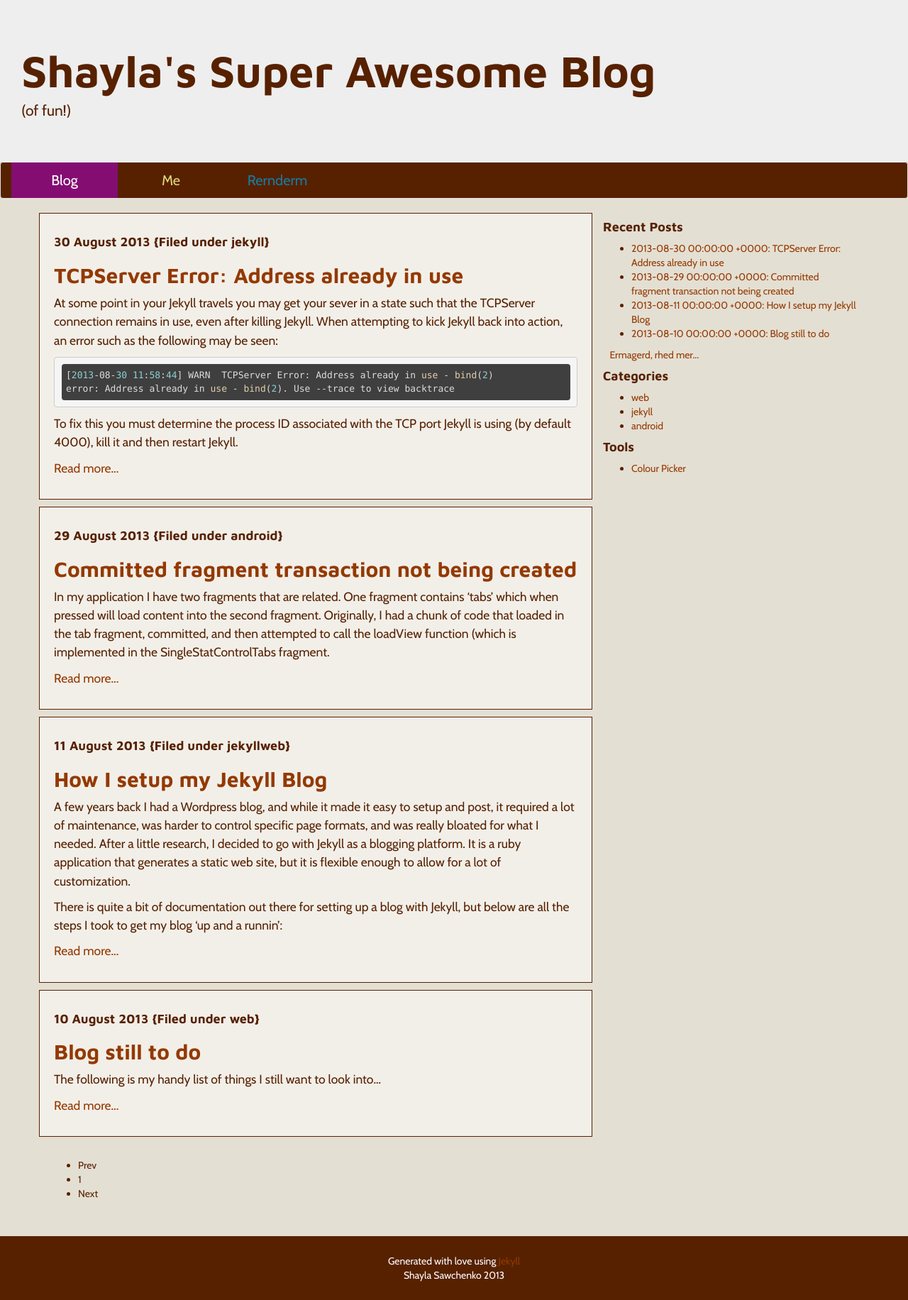
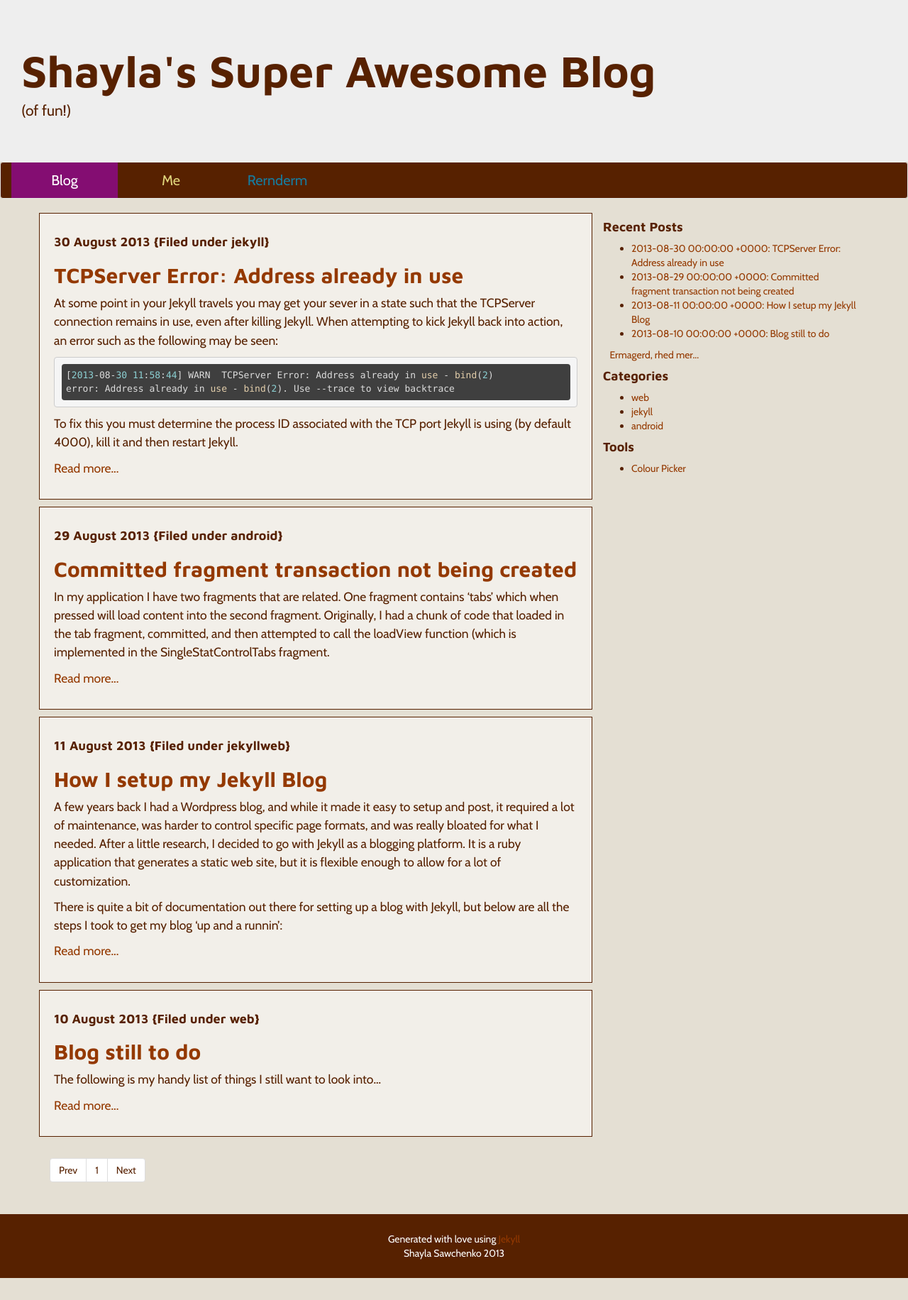
Before and after one commit to ssawchenko/jekyllblog, a Jekyll site: the page built from index.html, in a window 1280 px wide. Shown: the whole page at 71% size. Built offline with Jekyll 4.4.1, drawn with Linux system fonts in a browser that asks for light colours; some web fonts are replaced; Markdown is read by kramdown in place of the engine named in the settings; the list of posts is cut into pages by our own code; after the commit the page ends 1801 px from its top, so only the background shows below that.

Commit message:
Fixed pagination
Bootstrap 3 pagination css changes

```diff
--- a/index.html
+++ b/index.html
@@ -17,8 +17,8 @@ layout: default
 
 <div class="row">
   <div class="col-md-12">
-    <div class="pagination">
-      <ul>
+    <div>
+      <ul class="pagination">
         {% if paginator.previous_page %}
           {% if paginator.previous_page == 1 %}
           <li><a href="/">Prev</a></li>
```
